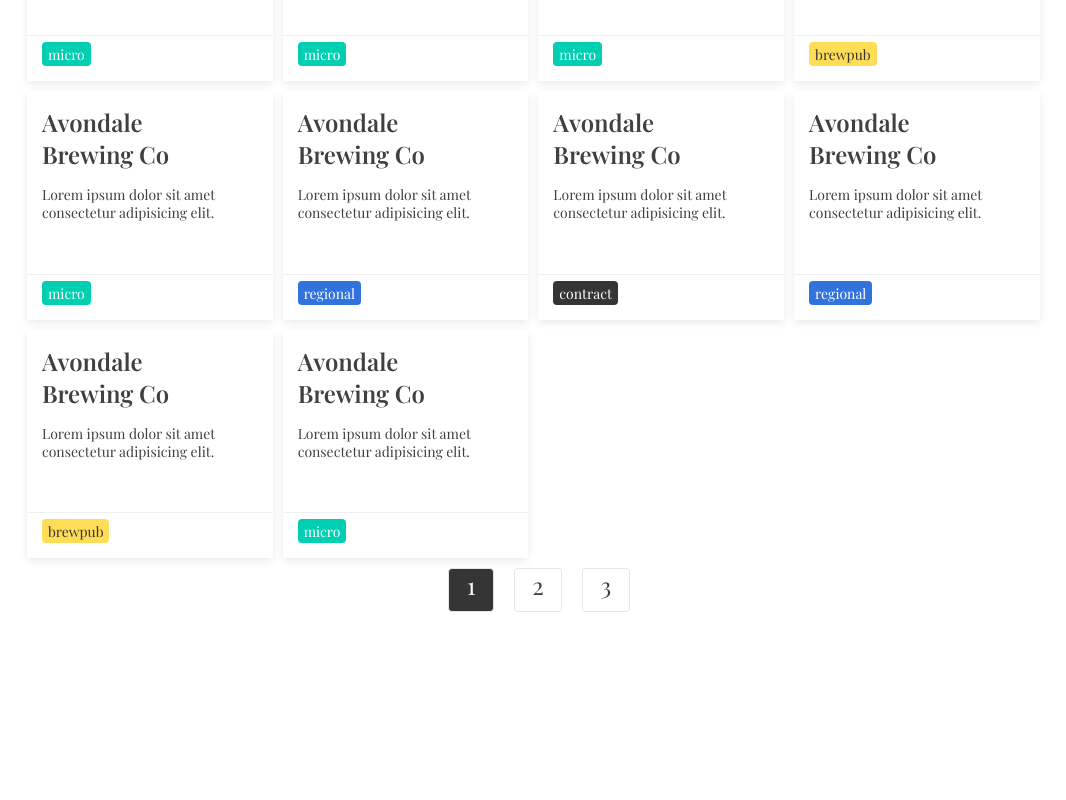
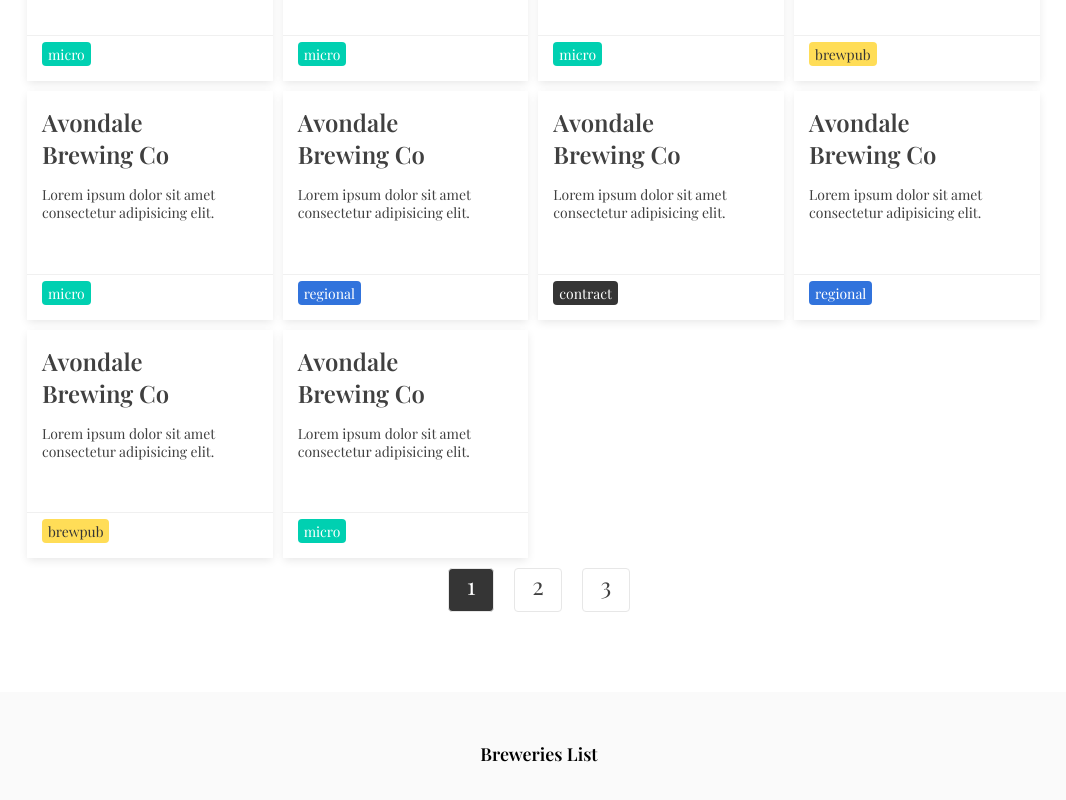
Before and after one commit to FelipeGXavier/FelipeGXavier.github.io, a website built with Parcel: page linx/index.html in a window 1280 px wide. Shown: the part 318-1118 px from the top of the page, without its empty margins (101-1167 px from the left). Before the commit the page ends 930 px from the top, so only its background shows below. Built offline with nearby package versions, Linux system fonts and the light colour scheme.

Commit message:
add footer

```diff
--- a/linx/index.html
+++ b/linx/index.html
@@ -85,6 +85,7 @@
         <div class="line-separator"></div>
         <span class="brew-list__item-tag--micro">micro</span>
       </div>
+
     </section>
     <ul class="pagination">
       <li class="pagination__item active"><a class="pagination__link active" href="#">1</a></li>
@@ -92,6 +93,9 @@
       <li class="pagination__item"><a class="pagination__link" href="#">3</a></li>
     </ul>
   </main>
+  <footer class="footer">
+    <p class="footer-text">Breweries List</p>
+  </footer>
 </body>
 
 </html>
--- a/linx/sass/_base.scss
+++ b/linx/sass/_base.scss
@@ -7,4 +7,5 @@
 html {
   font-size: 62.25%;
   font-family: 'Playfair Display', serif;
+  overflow-x: hidden;
 }
--- a/linx/sass/_component.scss
+++ b/linx/sass/_component.scss
@@ -106,6 +106,7 @@
   justify-content: center;
 
   &__item {
+    cursor: pointer;
     padding-bottom: 1rem;
     padding-right: 1.75rem;
     padding-left: 1.75rem;
--- a/linx/sass/_layout.scss
+++ b/linx/sass/_layout.scss
@@ -3,6 +3,7 @@
   background-image: linear-gradient(to right bottom, #201C1D, #433E3D);
   padding: 2rem;
   text-align: center;
+
   & h1 {
     font-size: 4rem;
   }
@@ -18,3 +19,24 @@
   width: 80%;
   margin: 0 auto;
 }
+
+.footer {
+  display: flex;
+  justify-content: center;
+  align-items: center;
+  width: 100vw;
+  padding: 5rem 1rem;
+  background-color: #FAFAFA;
+  bottom: 0;
+  flex-direction: column;
+  margin-top: 8rem;
+  clear: both;
+  position: relative;
+  &-text {
+    font-size: 1.8rem;
+    font-weight: bold;
+    text-align: center;
+
+
+  }
+}
```
Also changed, not shown: linx/css/styles.css.
